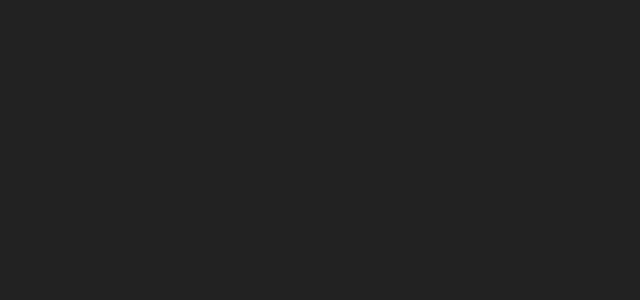
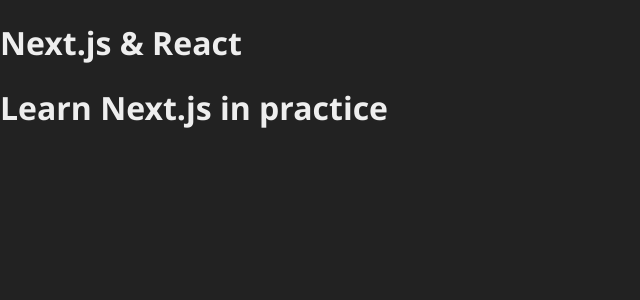
Before and after one commit to NetoJL/NextJS-Fundamentals, a Next.js app: page /example in a window 1280 px wide. Shown: the top 300 px of the page, without its empty margins (0-640 px from the left). Built offline with nearby package versions, Linux system fonts and the light colour scheme.

Commit message:
example page updated

```diff
--- a/src/pages/example.jsx
+++ b/src/pages/example.jsx
@@ -3,8 +3,8 @@
 export default function Example() {
 	return (
 		<>
-			<Header />
-			<Header />
+			<Header title="Next.js & React"/>
+			<Header title="Learn Next.js in practice "/>
 		</>
 	);
 }
```
